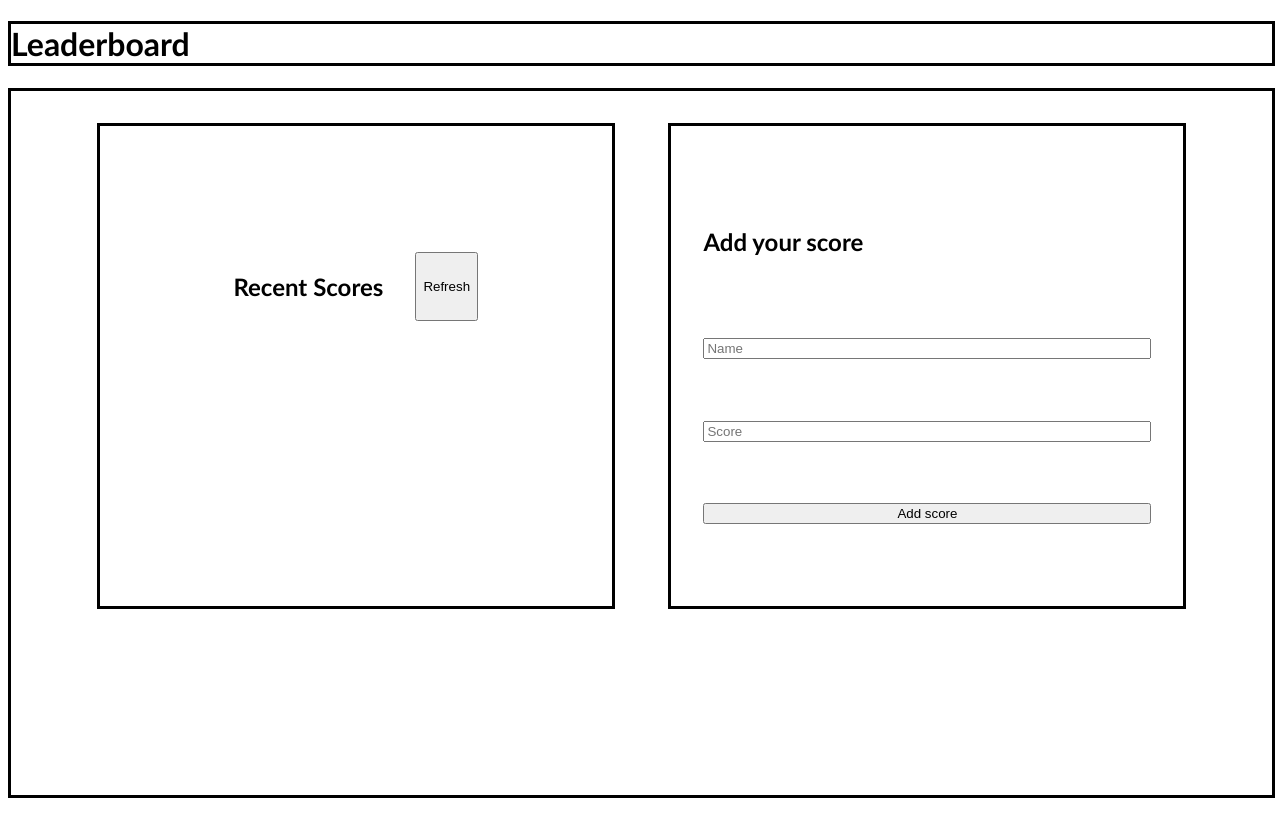
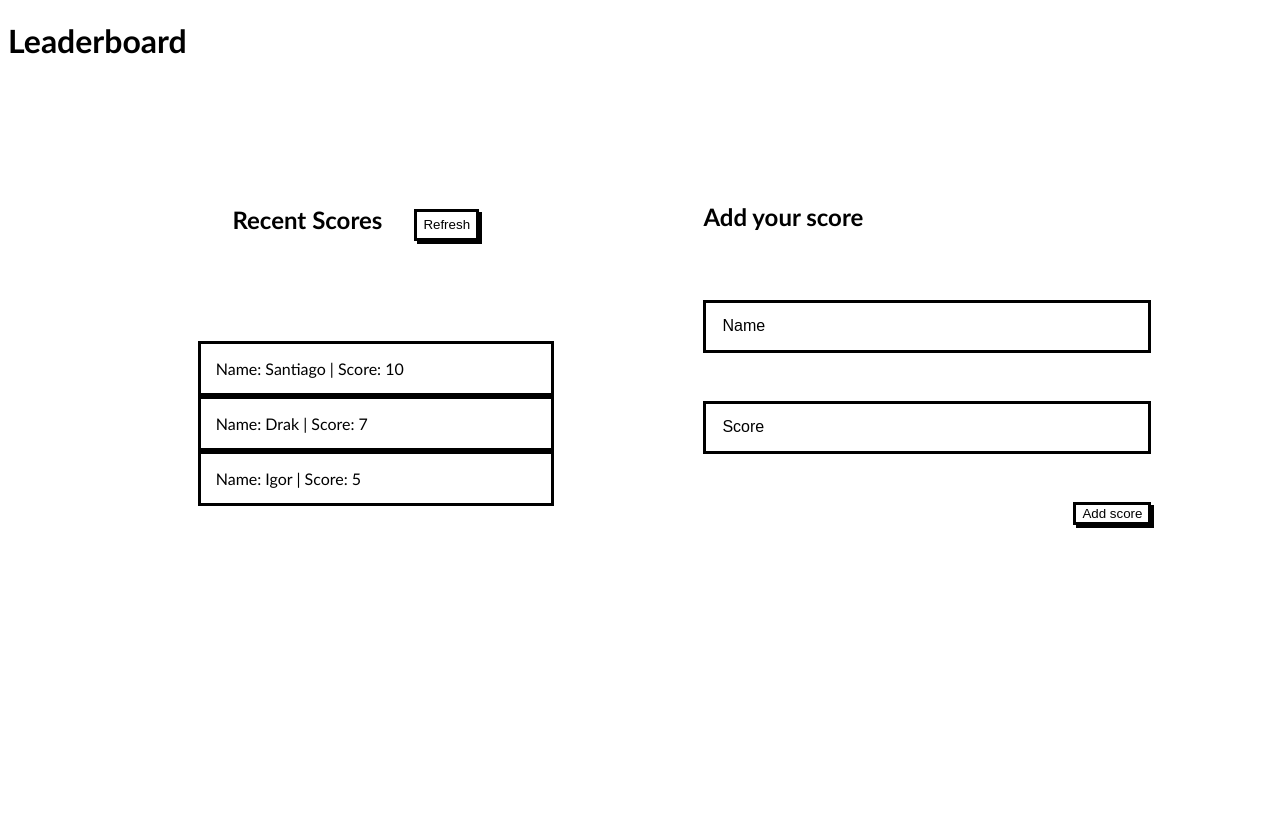
Before and after one commit to sntgopl/LeaderboardTable, a website built with webpack: page src/index.html in a window 1280 px wide. Built offline with nearby package versions, Linux system fonts and the light colour scheme.

Commit message:
Applied changes required. Added style and leaders to list

```diff
--- a/src/index.html
+++ b/src/index.html
@@ -16,6 +16,10 @@
 					</div>
 					<div class="c1r2">
 							<ul id="leaderboard">
+								<li class="scorer">Name: Santiago | Score: 10</li>
+								<li class="scorer">Name: Carlos | Score: 6</li>
+								<li class="scorer">Name: Agoitnas | Score: 7</li>
+								<li class="scorer">Name: Drak | Score: 11</li>
 							</ul>
 					</div>
 			</div>
--- a/src/modules/data.js
+++ b/src/modules/data.js
@@ -2,6 +2,6 @@ const UpdateLocalStorage = (data) => {
   localStorage.setItem('data', JSON.stringify(data));
 };
 
-const leaderboard = JSON.parse(localStorage.getItem('data')) || [];
+const leaderboard = JSON.parse(localStorage.getItem('data')) || [{ name: 'Santiago', score: '10' }, { name: 'Drak', score: '7' }, { name: 'Igor', score: '5' }];
 
 export { UpdateLocalStorage, leaderboard };
--- a/src/modules/leaders.js
+++ b/src/modules/leaders.js
@@ -12,8 +12,7 @@ class Leader {
   }
 
   static refresh() {
-    leaderboard = [];
-    UpdateLocalStorage(leaderboard);
+    localStorage.removeItem('data');
   }
 }
 
--- a/src/style.css
+++ b/src/style.css
@@ -9,12 +9,7 @@ body {
   width: 99vw;
 }
 
-h1 {
-  border: var(--main-border);
-}
-
 .big-container {
-  border: var(--main-border);
   display: flex;
   flex-direction: row;
   justify-content: space-evenly;
@@ -23,7 +18,6 @@ h1 {
 }
 
 .container-left {
-  border: var(--main-border);
   display: flex;
   flex-direction: column;
   width: 40vw;
@@ -36,6 +30,7 @@ h1 {
   display: flex;
   flex-direction: row;
   gap: 2rem;
+  align-items: baseline;
 }
 
 .c1r2 {
@@ -43,19 +38,21 @@ h1 {
   flex-direction: column;
 }
 
-.leaderboard {
-  width: 35vw;
-}
-
 .scorer {
   border: var(--main-border);
-  min-width: 15rem;
+  min-width: 20rem;
   list-style: none;
   padding: 15px;
 }
 
+#refreshbtn {
+  border: var(--main-border);
+  box-shadow: 3px 3px black;
+  background: none;
+  height: 2rem;
+}
+
 .container-right {
-  border: var(--main-border);
   display: flex;
   flex-direction: column;
   width: 35vw;
@@ -63,3 +60,33 @@ h1 {
   justify-content: space-evenly;
   padding: 2.5vh 2.5vw;
 }
+
+#name {
+  border: var(--main-border);
+  background-color: none;
+  padding: 1rem;
+}
+
+#name::placeholder {
+  color: black;
+  font-size: 1rem;
+}
+
+#score {
+  border: var(--main-border);
+  background-color: none;
+  padding: 1rem;
+}
+
+#score::placeholder {
+  color: black;
+  font-size: 1rem;
+}
+
+#addbtn {
+  border: var(--main-border);
+  box-shadow: 3px 3px black;
+  background: none;
+  width: fit-content;
+  align-self: flex-end;
+}
```
Also changed, not shown: dist/index.html, dist/main.js.
